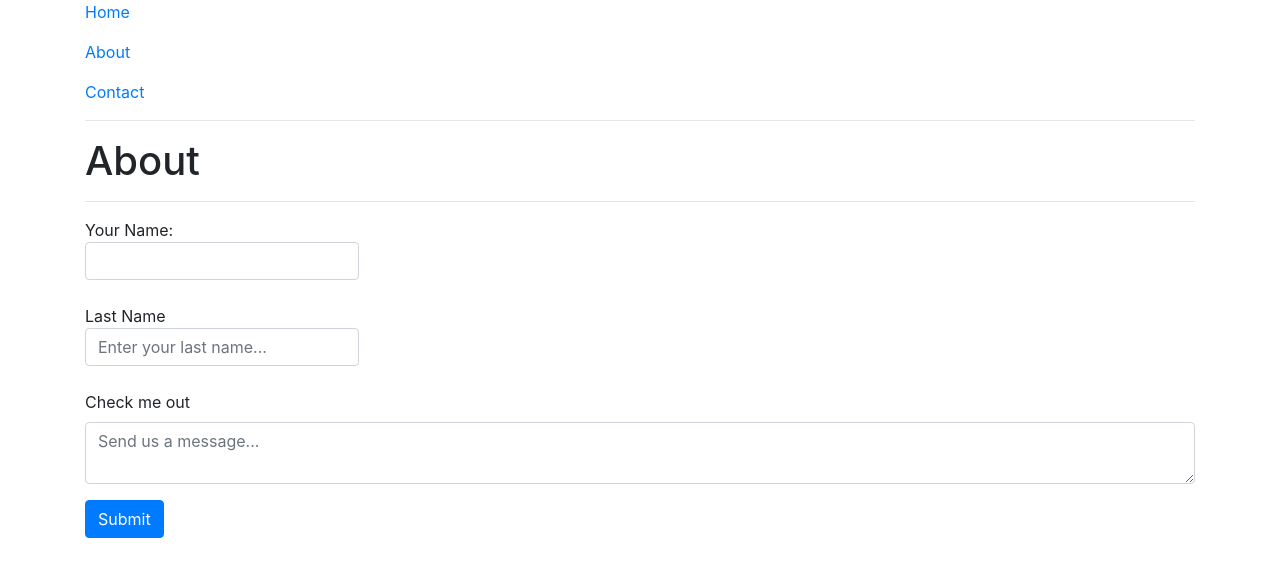
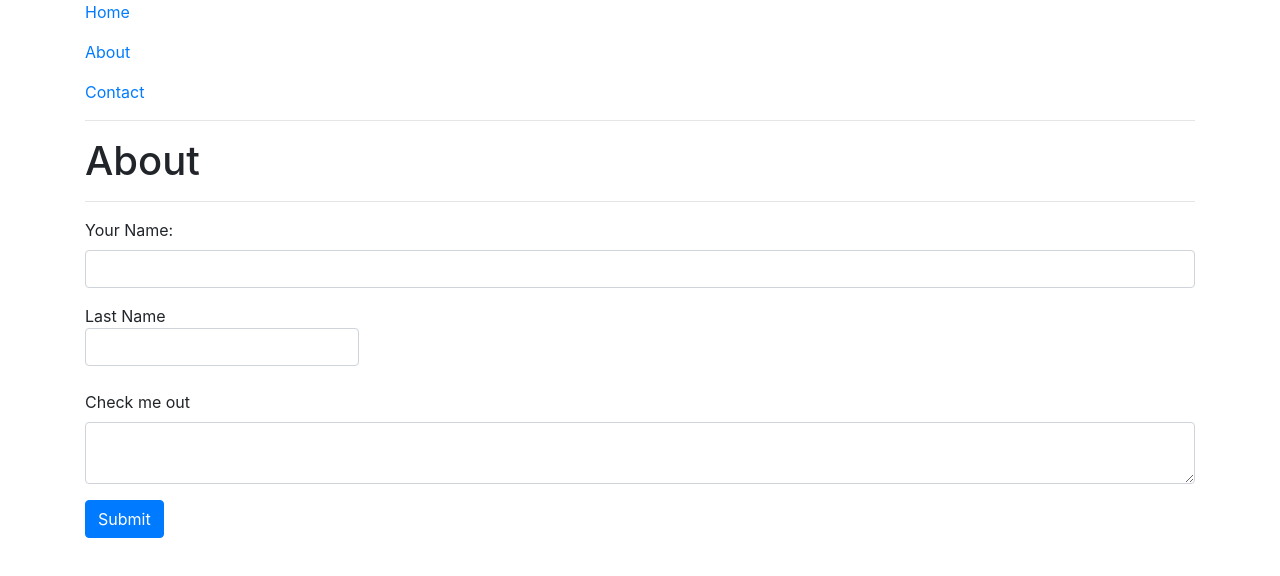
Before and after one commit to gAusWeb/next-netlify-cms-yt-tut, a Next.js app: page /about in a window 1280 px wide. Shown: the top 576 px of the page. Built offline with nearby package versions, Linux system fonts and the light colour scheme.

Commit message:
Testing netlify forms - 13

```diff
--- a/pages/about.js
+++ b/pages/about.js
@@ -25,13 +25,14 @@ const About = () => {
                                     First Name
                                     <input type="text" className="form-control" id="firstName" placeholder="Enter your first name..." />
                                 </label> */}
-                                <label>Your Name: <input type="text" name="name" className="form-control"  /></label>
+                                <label>Your Name: </label>
+                                <input type="text" name="name" className="form-control" />
 
                             </div>
                             <div className="form-group">
                                 <label>
                                     Last Name
-                                    <input type="text" className="form-control" id="lastName" placeholder="Enter your last name..." />
+                                    <input type="text" className="form-control" id="lastName" />
                                 </label>
                             </div>
                             {/* <div className="form-group">
@@ -42,7 +43,7 @@ const About = () => {
                             <div className="form-group">
                                 <label htmlFor="message">Check me out</label>
 
-                                <textarea className="form-control" id="message" placeholder="Send us a message..."></textarea>
+                                <textarea className="form-control" id="message"></textarea>
                             </div>
                             <button type="submit" className="btn btn-primary">Submit</button>
                         </form>
```
